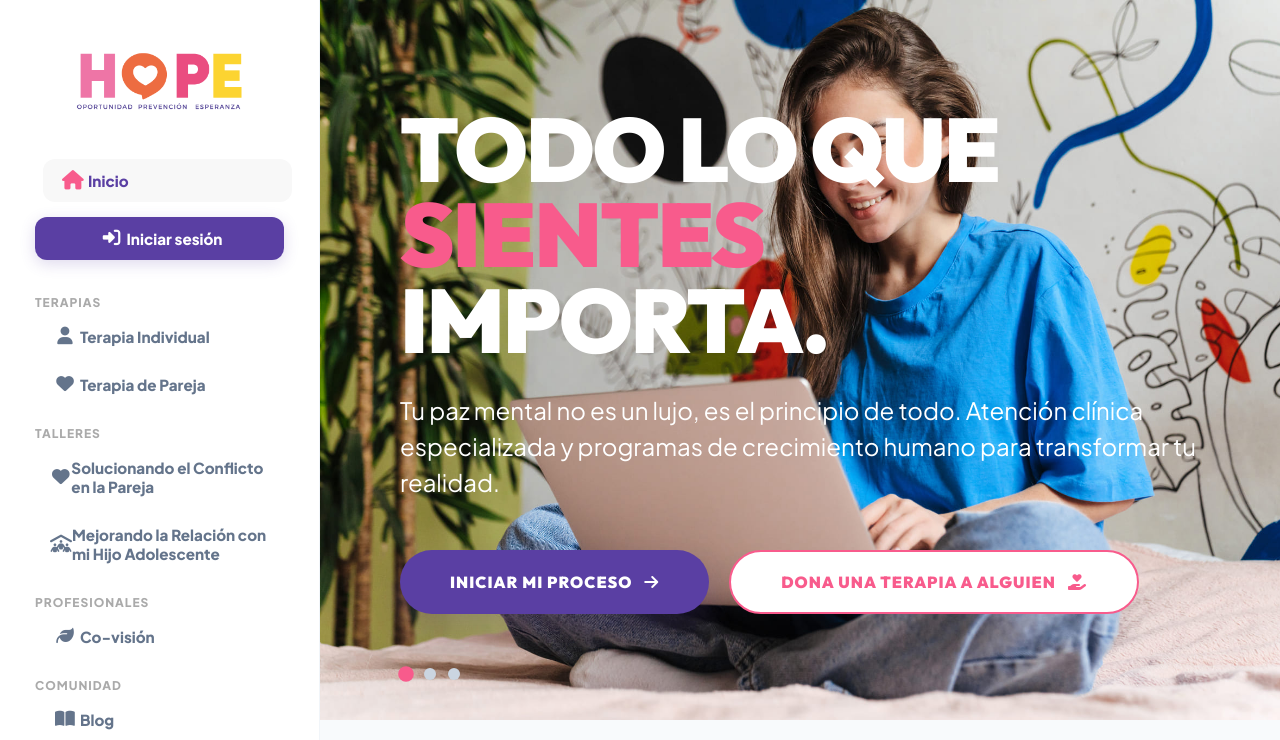
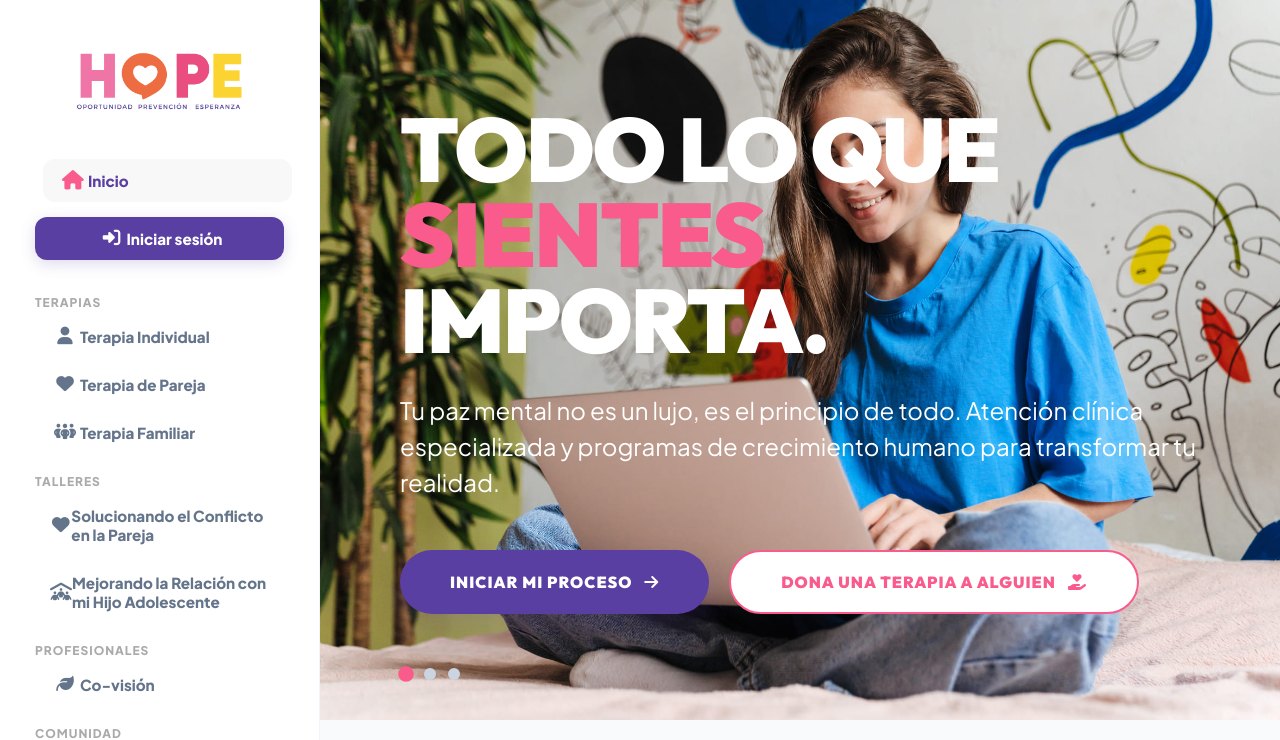
Before and after one commit to AtizapanProyectos/Oreocake, a Django app: page / in a window 1280 px wide. Shown: the top 740 px of the page. Run offline with Django 5.2, Linux system fonts and the light colour scheme; data that the repository does not hold is empty; some libraries are stand-ins or nearby versions.

Commit message:
Talleres h

```diff
--- a/templates/inicio.html
+++ b/templates/inicio.html
@@ -510,6 +510,9 @@ body{font-family:var(--font-b);color:var(--c-dark);background:#fff;display:flex}
   <a href="#" onclick="abrirRegistroDirecto('pareja', 'terapia_pareja'); return false;" class="nav-item">
     <i class="fas fa-heart"></i> Terapia de Pareja
   </a>
+  <a href="#" onclick="abrirRegistroDirecto('familiar', 'terapia_familiar'); return false;" class="nav-item">
+    <i class="fas fa-people-group"></i> Terapia Familiar
+  </a>
 <p class="nav-section-title">Talleres</p>
   <a href="#" onclick="abrirRegistroDirecto('solo_talleres', 'Solucionando el Conflicto en la Pareja'); return false;" class="nav-item"><i class="fas fa-heart"></i> Solucionando el Conflicto en la Pareja</a>
   <a href="#" onclick="abrirRegistroDirecto('solo_talleres', 'Mejorando la Relación con mi Hijo Adolescente'); return false;" class="nav-item"><i class="fas fa-people-roof"></i> Mejorando la Relación con mi Hijo Adolescente</a>
@@ -601,6 +604,14 @@ body{font-family:var(--font-b);color:var(--c-dark);background:#fff;display:flex}
           <h3 style="color:var(--c-pink)">Terapia de Pareja</h3>
           <p>Reconstruyan su vínculo, mejoren la comunicación y superen obstáculos juntos en un entorno neutral, empático y guiado por expertos en relaciones humanas.</p>
           <button class="btn-inscribete" style="background:var(--c-pink); border:none;" onclick="abrirRegistroDirecto('pareja', 'terapia_pareja')">Agendar Sesión <i class="fas fa-arrow-right"></i></button>
+        </div>
+      </div>
+      <div class="card">
+        <div class="card-img"><img src="https://images.unsplash.com/photo-1511895426328-dc8714191300?w=800&auto=format&fit=crop&q=60" alt="Terapia Familiar" loading="lazy"></div>
+        <div class="card-body">
+          <h3 style="color:var(--c-teal)">Terapia Familiar</h3>
+          <p>Fortalece los lazos familiares y mejora la comunicación entre todos sus integrantes. Un espacio guiado para resolver conflictos, sanar heridas y construir una dinámica familiar más sana y unida.</p>
+          <button class="btn-inscribete" style="background:var(--c-teal); border:none;" onclick="abrirRegistroDirecto('familiar', 'terapia_familiar')">Agendar Sesión <i class="fas fa-arrow-right"></i></button>
         </div>
       </div>
     </div>
```
